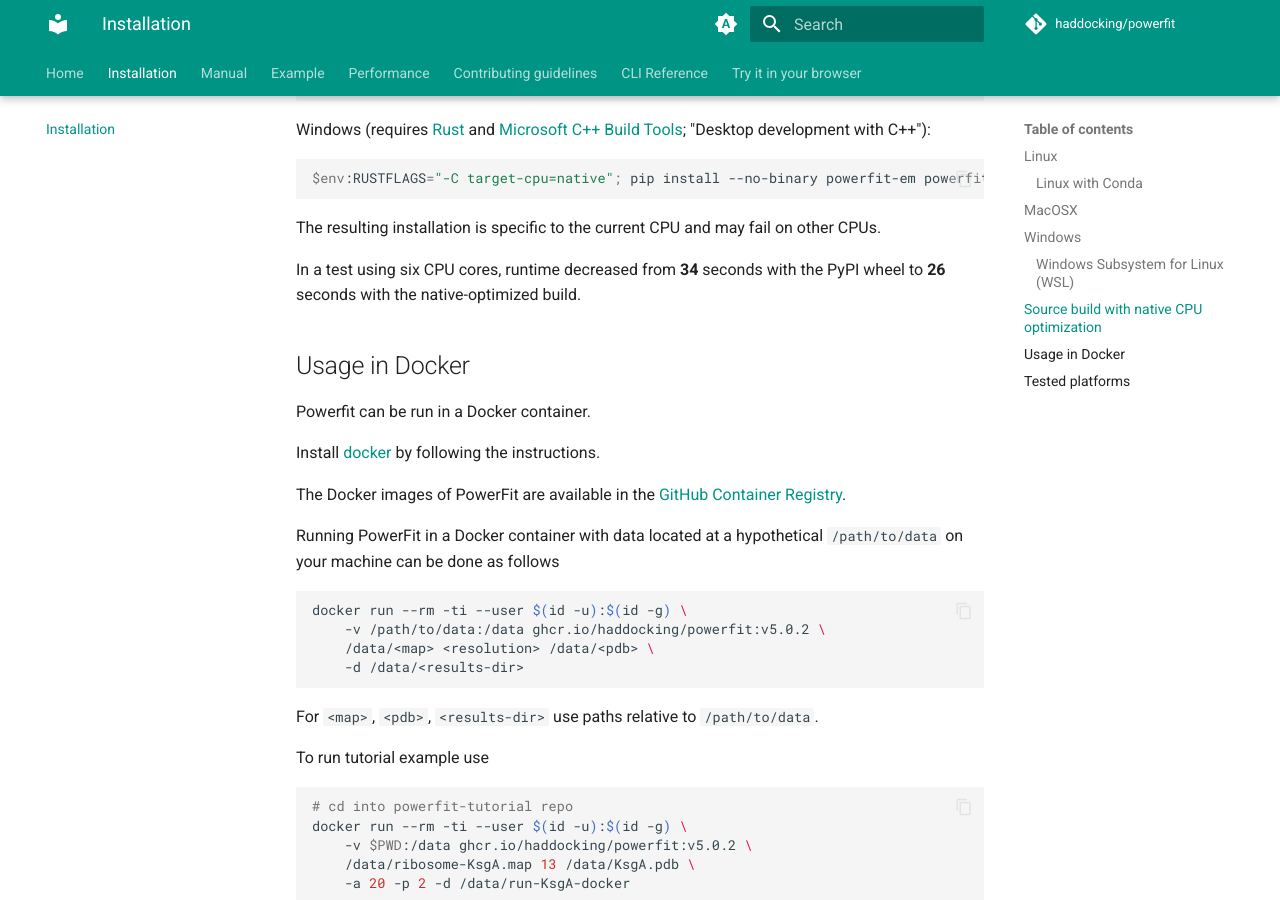
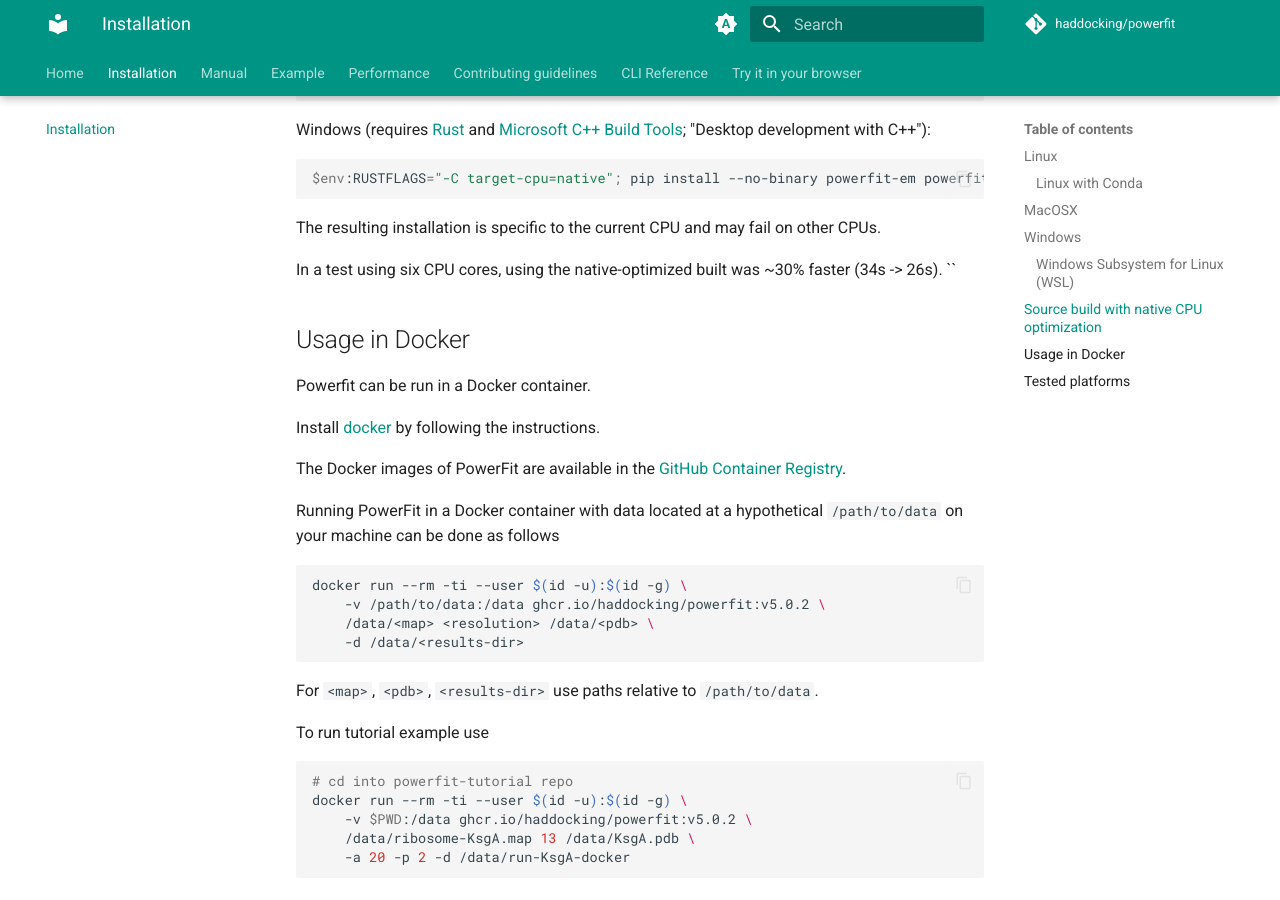
Before and after one commit to haddocking/powerfit, an MkDocs documentation site: the page built from docs/installation.md, in a window 1280 px wide and 900 px high, scrolled down 2505 px. Built offline with MkDocs 1.6.1 and Material for MkDocs 9.7.7, drawn with Linux system fonts in a browser that asks for light colours; a script that is not in the unit is left out; comment, search, counter and statistics services are not loaded.

Commit message:
Apply suggestion from @rvhonorato
Co-authored-by: Rodrigo Vargas Honorato <r.vargashonorato@uu.nl>

```diff
--- a/docs/installation.md
+++ b/docs/installation.md
@@ -260,7 +260,8 @@
 
 The resulting installation is specific to the current CPU and may fail on other CPUs.
 
-In a test using six CPU cores, runtime decreased from **34** seconds with the PyPI wheel to **26** seconds with the native-optimized build.
+In a test using six CPU cores, using the native-optimized built was ~30% faster (34s -> 26s).
+``
 
 ## Usage in Docker
 
```
